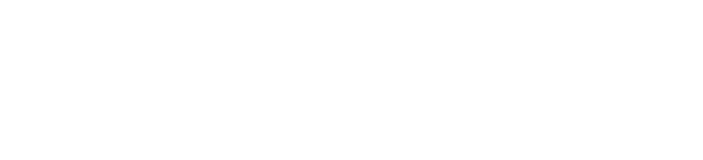
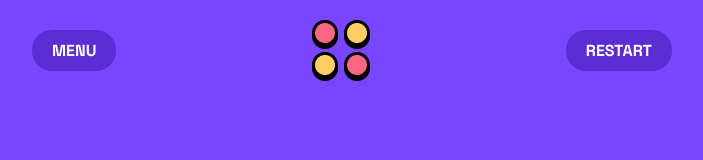
Before and after one commit to mgayvallet/connect-four-games, a plain HTML site: page index.html in a window 1280 px wide. Shown: the whole page, without its empty margins (288-991 px from the left). Drawn offline with Linux system fonts and the light colour scheme.

Commit message:
feat(app) finish 04 05

```diff
--- a/css/main.css
+++ b/css/main.css
@@ -22,3 +22,35 @@
     --font-size-XS: 16px;
     --font-line-height-XS: 21px;
 }
+
+body{
+    display: flex;
+    flex-direction: column;
+    align-items: center;
+    background-color: var(--purple-color);
+    font-family: var(--font-family);
+}
+
+header {
+    width: 50%;
+}
+
+nav{
+    display: flex;
+    flex-direction: row;
+    justify-content: space-between;
+    align-items: center;
+    width: 100%;
+    padding: 20px 0;
+}
+
+.headerBtn{
+    padding: 10px 20px;
+    background-color: var(--dark-purple-color);
+    border-radius: 20px;
+    border: none;
+    color: var(--white-color);
+    font-weight: 700;
+    size: var(--font-size-XS);
+    line-height: var(--font-line-height-XS);
+}
--- a/index.html
+++ b/index.html
@@ -0,0 +1,21 @@
+<!DOCTYPE html>
+<html lang="en">
+<head>
+    <meta charset="UTF-8">
+    <meta name="viewport" content="width=device-width, initial-scale=1.0">
+    <link rel="stylesheet" href="css/main.css">
+    <link rel="stylesheet" href="css/normalize.css">
+    <link rel="stylesheet" href="css/reset.css">
+    <title>Connect Four Games</title>
+</head>
+<body>
+    <header>
+        <nav>
+            <button class="headerBtn">MENU</button>
+            <img src="asset/logo.png" alt="Logo">
+            <button class="headerBtn">RESTART</button>
+        </nav>
+    </header>
+    <script src="app.js"></script>
+</body>
+</html>
```
Also changed, not shown: asset/Logo.png (added).
